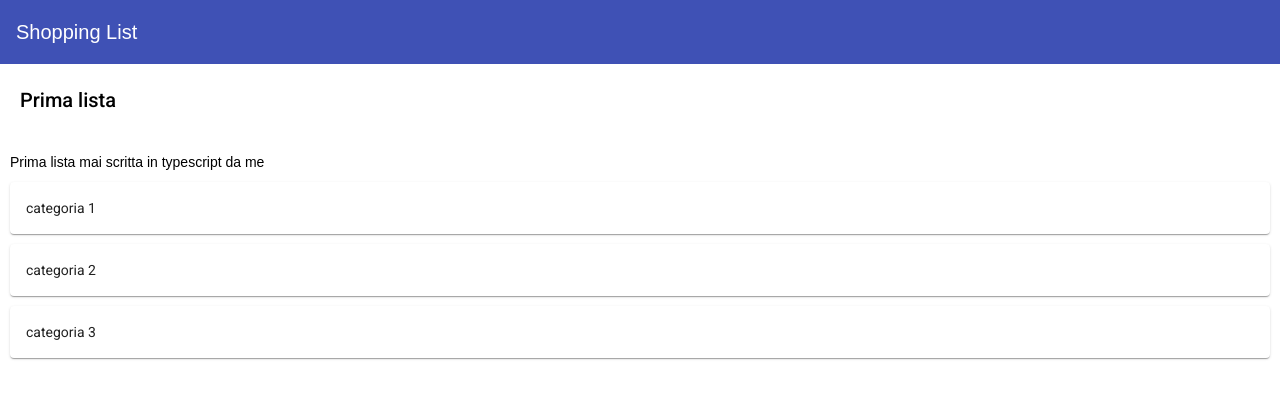
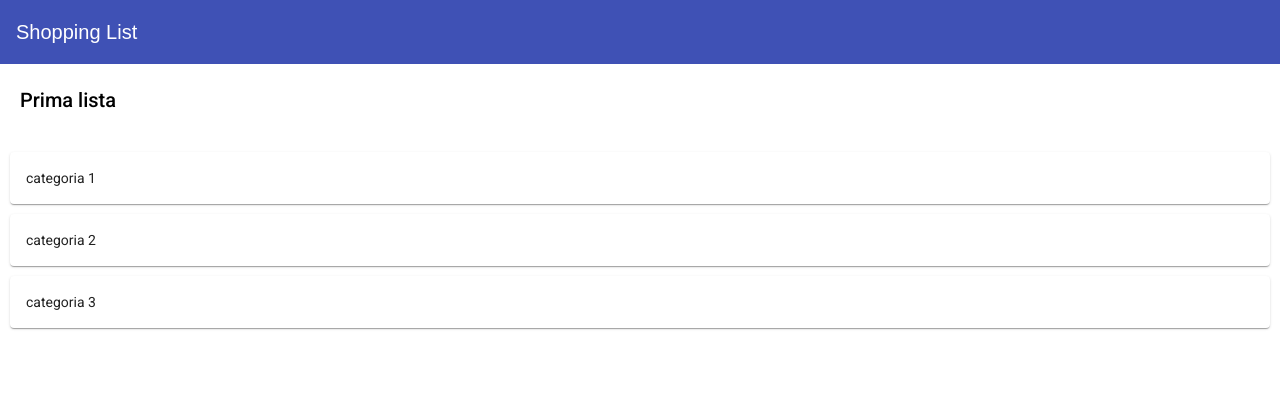
Before and after one commit to a29340/shopping-list-fe, an Angular app: page / in a window 1280 px wide. Shown: the top 398 px of the page. Built offline with nearby package versions, Linux system fonts and the light colour scheme.

Commit message:
renamed shopping list component and created shopping category component

```diff
--- a/src/app/app.component.html
+++ b/src/app/app.component.html
@@ -1,4 +1,4 @@
 <mat-toolbar color="primary">
     <span>Shopping List</span>
 </mat-toolbar>
-<app-shoppinglist></app-shoppinglist>
+<app-shopping-list></app-shopping-list>
--- a/src/app/app.module.ts
+++ b/src/app/app.module.ts
@@ -4,15 +4,17 @@ import { FormsModule } from '@angular/forms';
 import { AppRoutingModule } from './app-routing.module';
 import { AppComponent } from './app.component';
 import { BrowserAnimationsModule } from '@angular/platform-browser/animations';
-import { ShoppinglistComponent } from './shoppinglist/shoppinglist.component';
+import { ShoppingListComponent } from './shopping-list/shopping-list.component';
 import { MatCardModule } from '@angular/material/card';
 import { MatToolbarModule } from '@angular/material/toolbar';
+import { ShoppingCategoryComponent } from './shopping-category/shopping-category.component';
 
 
 @NgModule({
   declarations: [
     AppComponent,
-    ShoppinglistComponent
+    ShoppingListComponent,
+    ShoppingCategoryComponent
   ],
   imports: [
     BrowserModule,
--- /dev/null
+++ b/src/app/shopping-category/shopping-category.component.css
@@ -0,0 +1,3 @@
+mat-card {
+    margin: 10px;
+}
--- /dev/null
+++ b/src/app/shopping-category/shopping-category.component.html
@@ -0,0 +1 @@
+<mat-card>{{category.name}}</mat-card>
--- /dev/null
+++ b/src/app/shopping-category/shopping-category.component.ts
@@ -0,0 +1,18 @@
+import { Component, OnInit, Input } from '@angular/core';
+import { ShoppingCategory } from '../interfaces/ShoppingCategory';
+
+@Component({
+  selector: 'app-shopping-category',
+  templateUrl: './shopping-category.component.html',
+  styleUrls: ['./shopping-category.component.css']
+})
+export class ShoppingCategoryComponent implements OnInit {
+
+  @Input() category: ShoppingCategory;
+
+  constructor() { }
+
+  ngOnInit(): void {
+  }
+
+}
--- a/src/app/shoppinglist/shoppinglist.component.css
+++ b/src/app/shopping-list/shopping-list.component.css
@@ -5,7 +5,3 @@ span {
 h2 {
     padding: 20px;
 }
-
-mat-card {
-    margin: 10px;
-}
--- a/src/app/shoppinglist/shoppinglist.component.html
+++ b/src/app/shopping-list/shopping-list.component.html
@@ -1,9 +1,6 @@
 <div>
     <h2>{{list.name}}</h2>
 </div>
-<div>
-    <span>{{list.description}}</span>
+<div *ngFor="let category of list.categoryList">
+    <app-shopping-category [category]="category"></app-shopping-category>
 </div>
-<div *ngFor="let category of list.categoryList">
-    <mat-card>{{category.name}}</mat-card>
-</div>
```
Also changed, not shown: src/app/shopping-list/shopping-list.component.ts (renamed from src/app/shoppinglist/shoppinglist.component.ts, +4 -4 lines), 2 other files (tests, documents, lock files or other folders).
